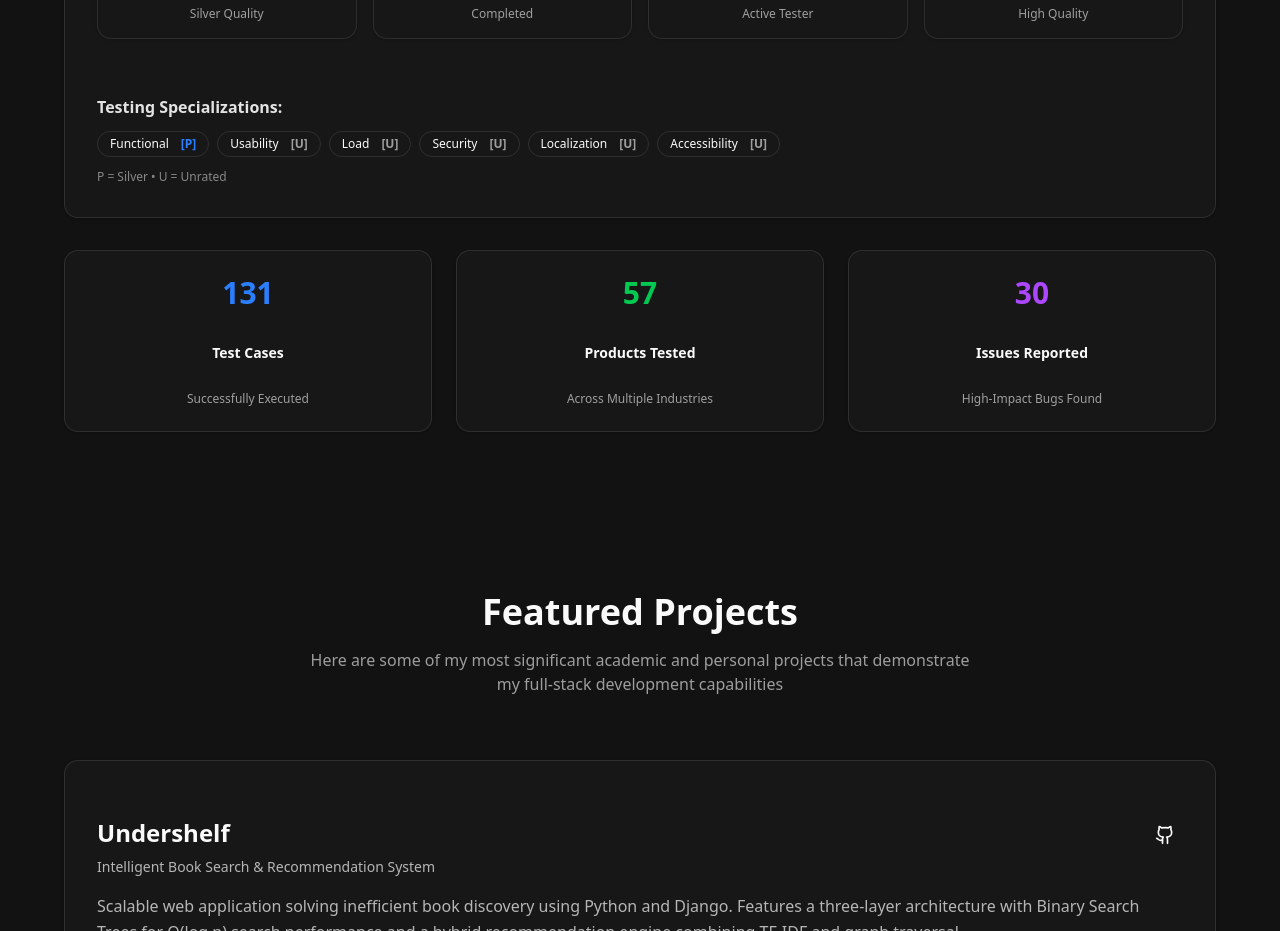
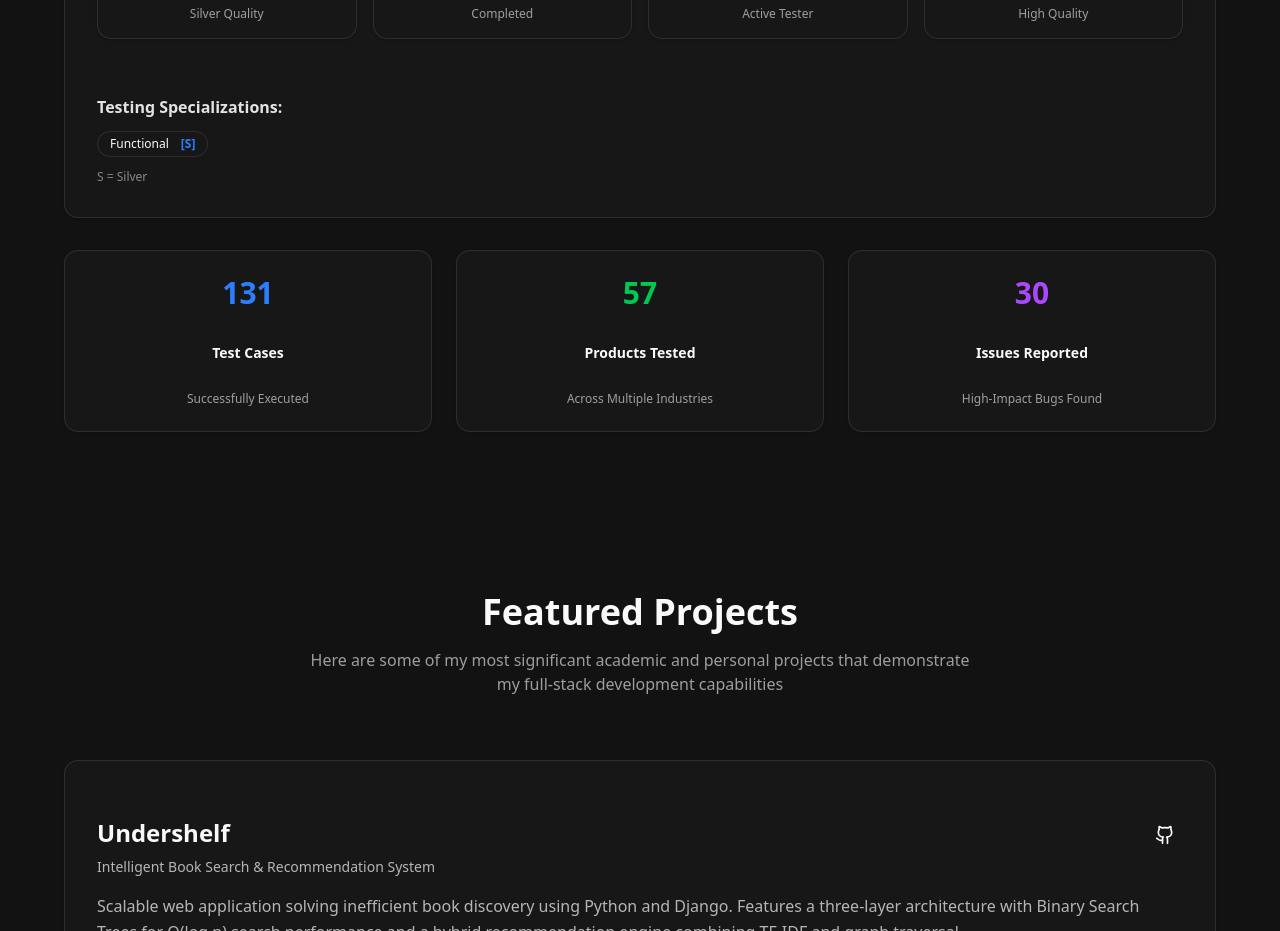
Before and after one commit to Habibwasi/portfoliowasi, a Next.js app in the folder portfolio-website/: page / in a window 1280 px wide. Shown: the part 2480-3411 px from the top of the page. Built offline with nearby package versions, Linux system fonts and the light colour scheme.

Commit message:
Remove unrated testing categories and update rating to S (Silver)

```diff
--- a/portfolio-website/src/components/experience.tsx
+++ b/portfolio-website/src/components/experience.tsx
@@ -38,12 +38,7 @@ export function Experience() {
   ];
 
   const testingCategories = [
-    { name: 'Functional', rating: 'P' },
-    { name: 'Usability', rating: 'U' },
-    { name: 'Load', rating: 'U' },
-    { name: 'Security', rating: 'U' },
-    { name: 'Localization', rating: 'U' },
-    { name: 'Accessibility', rating: 'U' }
+    { name: 'Functional', rating: 'S' }
   ];
 
   return (
@@ -157,7 +152,7 @@ export function Experience() {
                   >
                     {category.name}
                     <span className={`ml-2 font-bold ${
-                      category.rating === 'P' ? 'text-blue-500' : 'text-foreground/60'
+                      category.rating === 'S' ? 'text-blue-500' : 'text-foreground/60'
                     }`}>
                       [{category.rating}]
                     </span>
@@ -165,7 +160,7 @@ export function Experience() {
                 ))}
               </div>
               <p className="text-xs text-foreground/50 mt-3">
-                P = Silver • U = Unrated
+                S = Silver
               </p>
             </div>
           </Card>
```
